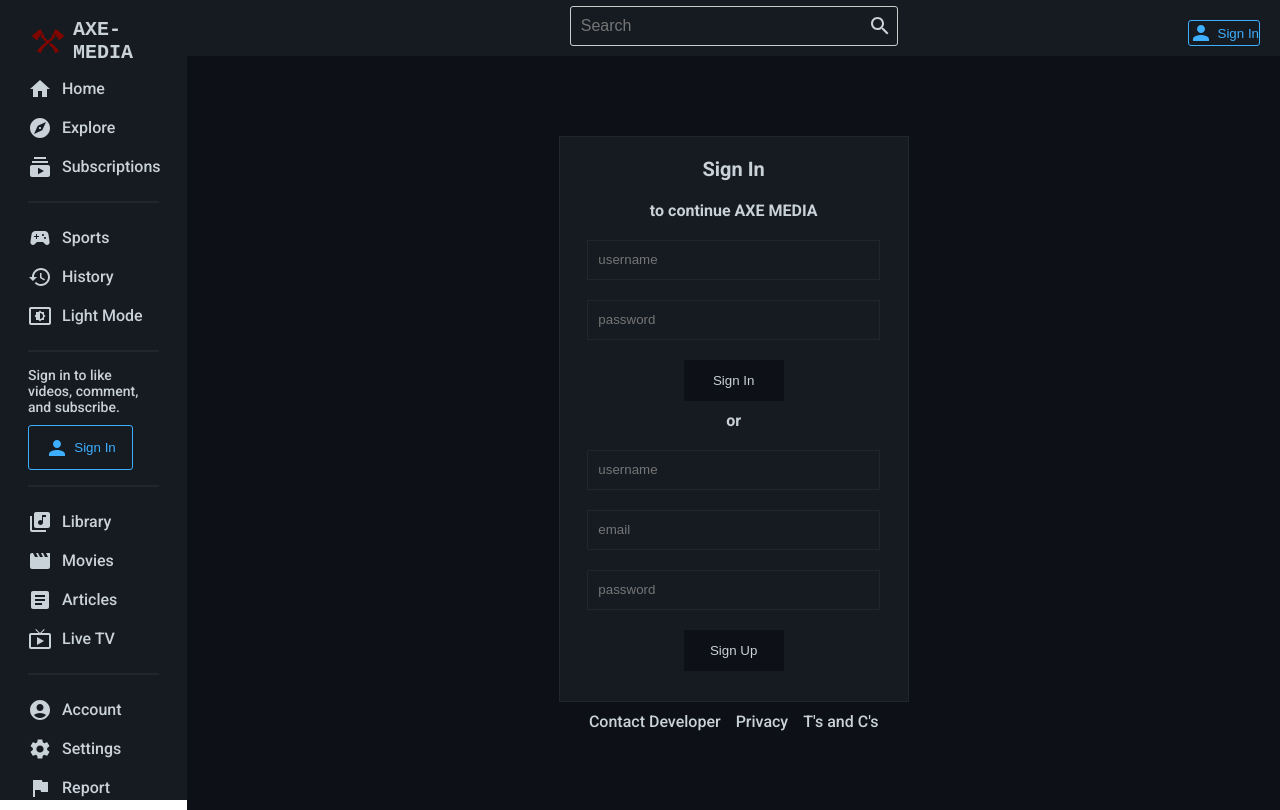
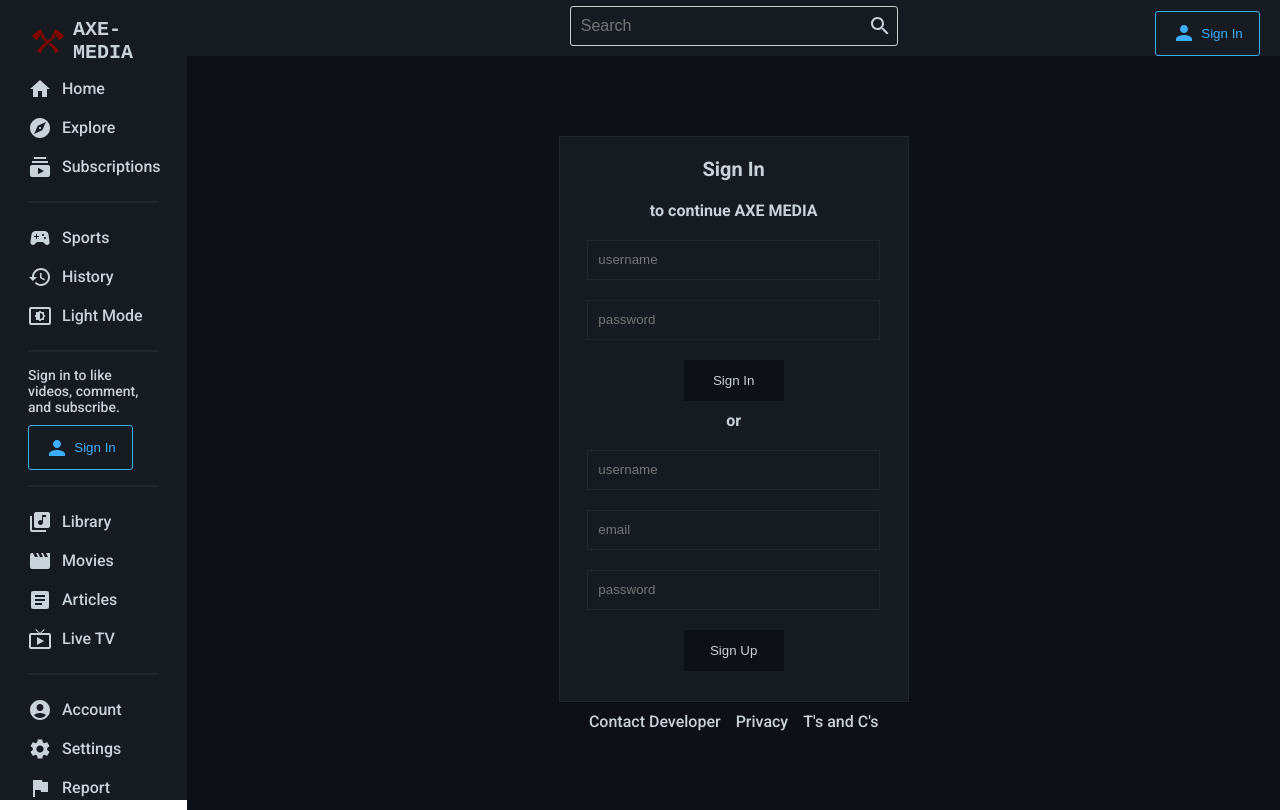
Before and after one commit to BlessingLuphahla/Redd-Tube, a React (Vite) app: page /login in a window 1280 px wide. Built offline with nearby package versions, Linux system fonts and the light colour scheme.

Commit message:
navbar update

```diff
--- a/src/components/Navbar.jsx
+++ b/src/components/Navbar.jsx
@@ -33,8 +33,8 @@ const Button = styled.button`
   align-items: center;
   justify-content: center;
   gap: 5px;
-  width: "105px";
-  height: "45px";
+  width: 105px;
+  height: 45px;
   background-color: transparent;
   border: 1px solid #3eafff;
   color: #3eafff;
```
